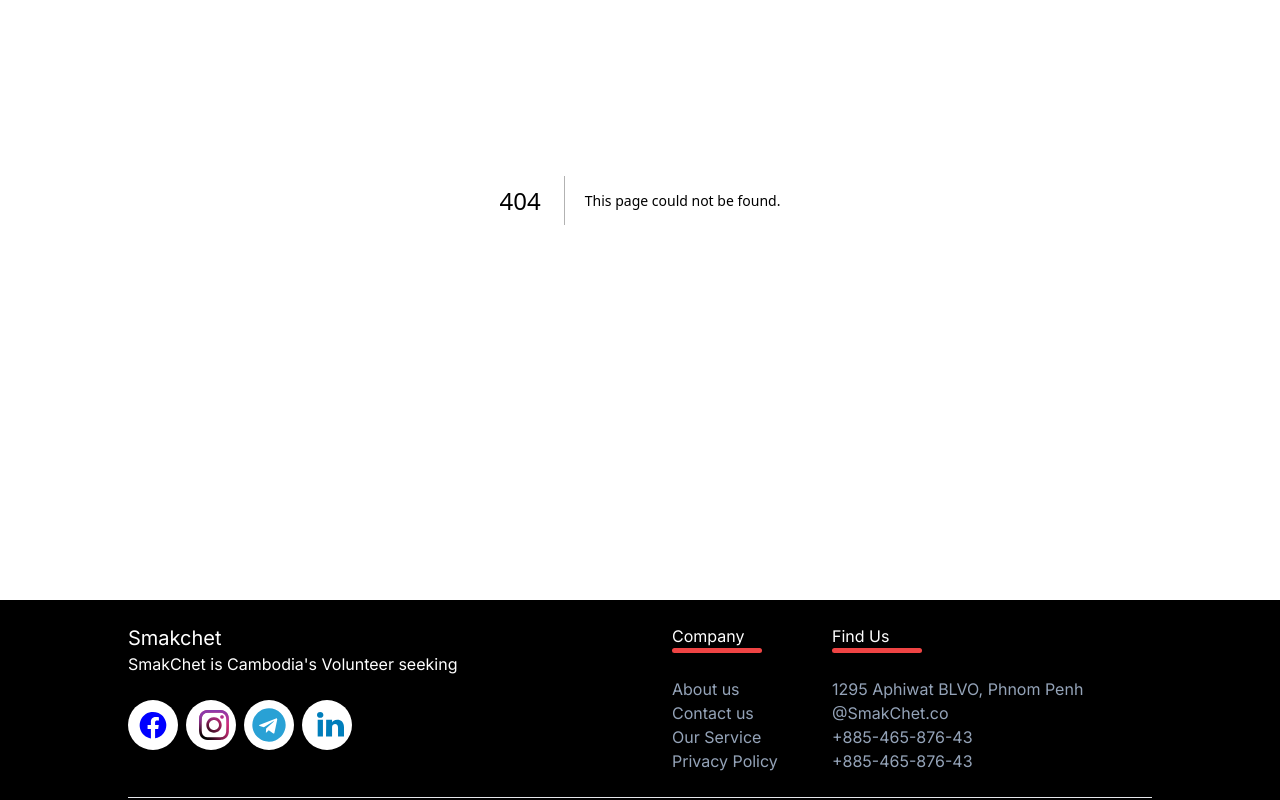
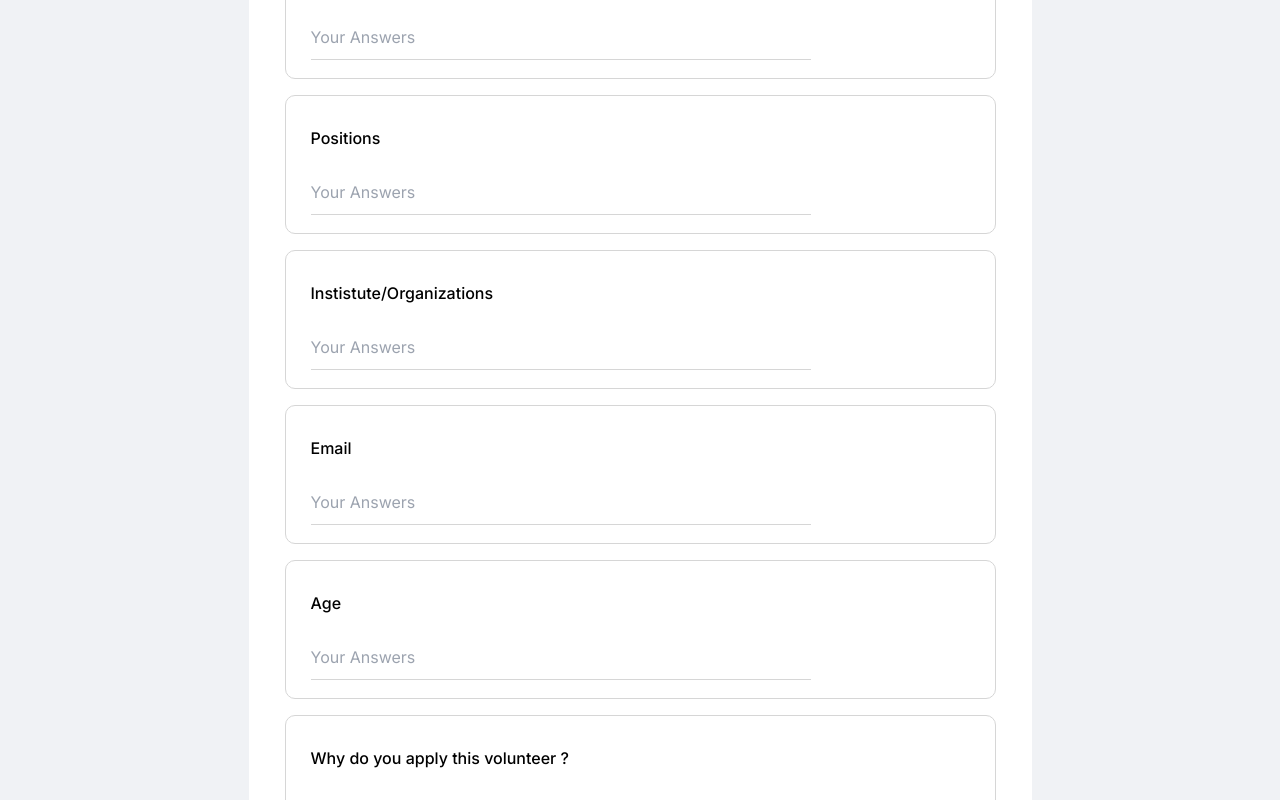
Before and after one commit to MeeReak/smak-chet, a Next.js app: page /register in a window 1280 px wide. Before the commit this address had no page. Shown: the part 200-1000 px from the top of the page. Built offline with nearby package versions, Linux system fonts and the light colour scheme.

Commit message:
add Event register page

```diff
--- /dev/null
+++ b/src/app/register/page.tsx
@@ -0,0 +1,43 @@
+import { Button, Typography } from "@/components";
+import { InputRegister } from "@/components/molechules/InputRegister";
+import React from "react";
+
+const page = () => {
+  return (
+    <div className="mt-[80px] md:bg-[#F0F2F5] flex justify-center">
+      <div className="w-[783px] bg-white flex flex-col md:items-start items-center">
+        <Typography className=" md:ml-[33px] md:mt-5" fontWeight="bold" fontSize="h2">Fill in your information</Typography>
+        <InputRegister
+          label="Full Name"
+          placeholder="Your Answers"
+          type={"string"}
+        />
+        <InputRegister
+          label="Positions"
+          placeholder="Your Answers"
+          type={"string"}
+        />
+        <InputRegister
+          label="Instistute/Organizations"
+          placeholder="Your Answers"
+          type={"string"}
+        />
+        <InputRegister
+          label="Email"
+          placeholder="Your Answers"
+          type={"email"}
+        />
+        <InputRegister label="Age" placeholder="Your Answers" type={"number"} />
+        <InputRegister
+          label="Why do you apply this volunteer ?"
+          placeholder="Your Answers"
+          type={"string"}
+        />
+
+        <Button bgColor="primary" className="self-center md:px-[321px] py-4 px-[100px] outline-none" colorScheme="White">Continue</Button>
+      </div>
+    </div>
+  );
+};
+
+export default page;
--- /dev/null
+++ b/src/components/molechules/InputRegister/InputRegister.tsx
@@ -0,0 +1,30 @@
+
+import { Typography } from '@/components/atoms';
+import React, { FC } from 'react'
+interface InputRegisterProps {
+    placeholder?: string;
+    type: string;
+    className?: string
+    label: string
+}
+
+
+const InputRegister: FC<InputRegisterProps> = ({
+    placeholder,
+    type,
+    className,
+    label
+}) => {
+    const combinedClassName = `md:ml-[25px] ml-[13px] outline-none border-b border-b-[#D6D6D6] py-[10px] w-[312px] w-[312px] md:w-[500px] ${className}`
+  return (
+    <div className='my-[8px] flex align-middle items-center justify-center md:w-full md:h-[139px] h-[93px]'>
+      <div className=' w-[336px] md:w-[711px] h-full md:space-y-5  border border-[#D6D6D6] rounded-[10px]'>
+        <Typography  fontWeight='medium' className='md:mt-[30px] md:ml-[25px] mt-3 ml-[15px]' fontSize='h4'>{label}</Typography>
+        <input type={type} className={combinedClassName} placeholder={placeholder}/>
+      </div>
+
+    </div>
+  )
+}
+
+export {InputRegister}
--- /dev/null
+++ b/src/components/molechules/InputRegister/index.ts
@@ -0,0 +1,3 @@
+import { InputRegister } from "./InputRegister";
+
+export {InputRegister}
```
